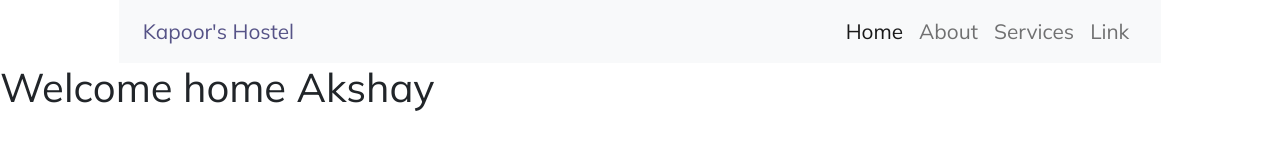
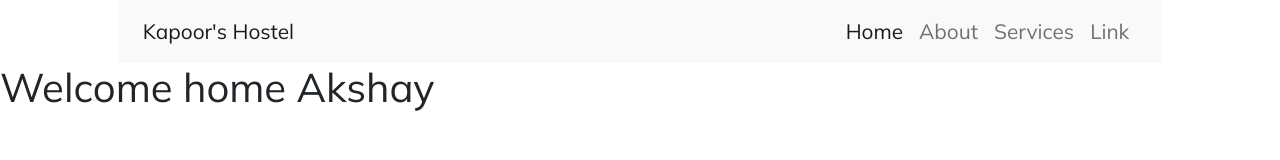
Before and after one commit to AkshayWay/hostel_website, a React (Create React App) app: page / in a window 1280 px wide. Shown: the top 160 px of the page. Built offline with nearby package versions, Linux system fonts and the light colour scheme.

Commit message:
navbar css added
navbar css added

```diff
--- a/src/index.css
+++ b/src/index.css
@@ -11,7 +11,7 @@
 .navbar-bg{
   background-color: #fff !important;
 }
-.navbar-brand{
+.brand-design{
   font-size: 1.9rem !important;
   color: #565387 !important;
 }
@@ -23,3 +23,16 @@
   font-weight: bold;
   border-bottom: 1px solid #565387;
 }
+.navbar a:hover{
+  color: #565387 !important;
+}
+
+@media (max-width:991px){
+  .menu-active{
+    font-weight: bold;
+    border-bottom: none;
+  }
+  .brand-design{
+    font-size: 1.5rem !important;
+  }
+}
```
